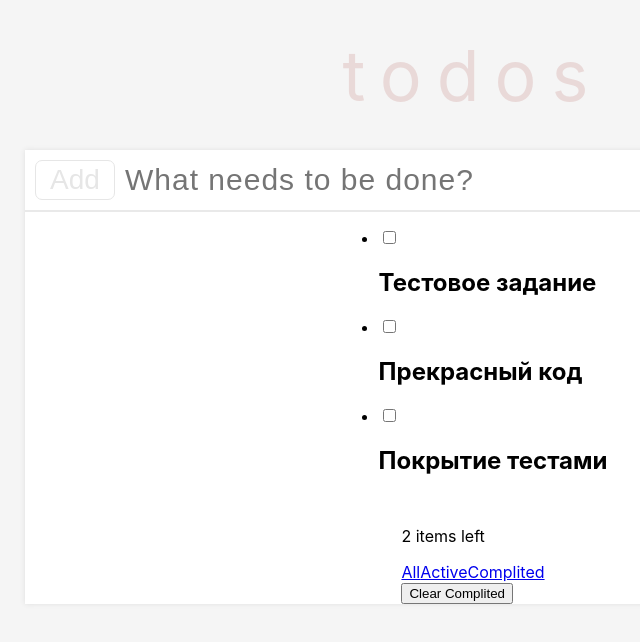
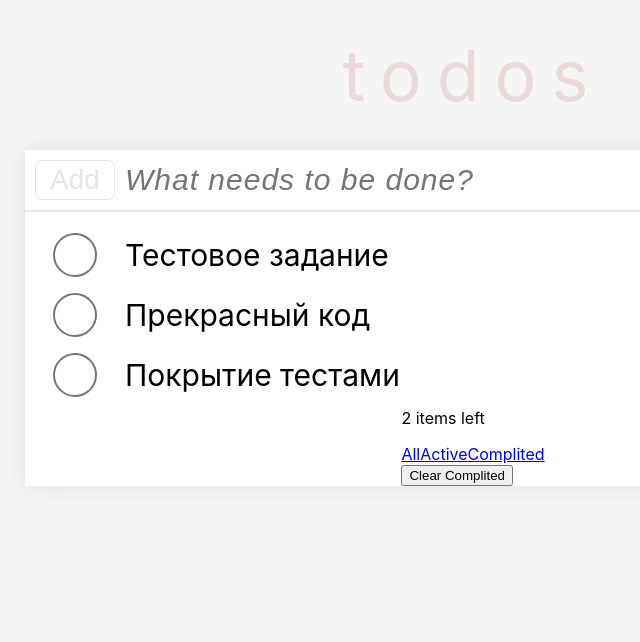
Before and after one commit to RitaKruglova/mindbox-test-task, a React (Create React App) app: page / in a window 1280 px wide. Shown: the top 642 px of the page, without its empty margins (167-807 px from the left). Built offline with nearby package versions, Linux system fonts and the light colour scheme.

Commit message:
feat: add styles for to do list

```diff
--- a/src/components/App/App.module.css
+++ b/src/components/App/App.module.css
@@ -19,7 +19,7 @@
   display: flex;
   flex-direction: column;
   align-items: center;
-  box-shadow: 0px 0px 5px 0px rgba(223, 223, 223, 1);
+  box-shadow: 0px 0px 25px 0px rgba(223, 223, 223, 1);
   background-color: white;
 }
 
--- a/src/components/Input/Input.module.css
+++ b/src/components/Input/Input.module.css
@@ -26,6 +26,7 @@
   font-size: 30px;
   line-height: 40px;
   font-weight: 400;
+  font-style: italic;
   letter-spacing: 1px;
   padding: 0;
   caret-color: rgb(117 117 126);
--- a/src/components/ToDoItem/ToDoItem.module.css
+++ b/src/components/ToDoItem/ToDoItem.module.css
@@ -0,0 +1,62 @@
+.container {
+  width: 100%;
+  display: grid;
+  grid-template-columns: 80px 1fr;
+  padding: 0 10px;
+  column-gap: 10px;
+  box-sizing: border-box;
+  height: 60px;
+}
+
+.checkbox {
+  position: absolute;
+  width: 1px;
+  height: 1px;
+  overflow: hidden;
+  -webkit-clip-path: inset(0 0 0 0);
+  clip-path: inset(0 0 0 0);
+  top: 7px;
+  right: 7px;
+}
+
+.visibleCheckbox {
+  width: 40px;
+  height: 40px;
+  border-radius: 50%;
+  border: 2px solid rgb(117 117 126);
+  align-self: center;
+  justify-self: center;
+  position: relative;
+}
+
+.visibleCheckbox {
+  position: relative;
+  width: 40px;
+  height: 40px;
+  border-radius: 50%;
+  border: 2px solid rgb(117, 117, 126);
+  align-self: center;
+  justify-self: center;
+  overflow: hidden;
+}
+
+.checkMark {
+  display: none;
+  width: 100%;
+  height: 100%;
+  background-color: white;
+  color: rgb(119 192 175);
+  font-size: 23px;
+  line-height: 40px;
+  text-align: center;
+  vertical-align: middle;
+}
+
+.checkbox:checked + .visibleCheckbox > .checkMark {
+  display: block;
+}
+
+.text {
+  font-size: 30px;
+  font-weight: 400;
+}
--- a/src/components/ToDoItem/ToDoItem.tsx
+++ b/src/components/ToDoItem/ToDoItem.tsx
@@ -3,15 +3,20 @@ import toDoItemStyles from './ToDoItem.module.css';
 
 interface IToDoItemProps {
   text: string;
+  id: number;
 }
 
-const ToDoItem: FC<IToDoItemProps> = ({ text }) => {
+const ToDoItem: FC<IToDoItemProps> = ({ text, id }) => {
   return (
     <li className={toDoItemStyles.container}>
       <input
         className={toDoItemStyles.checkbox}
         type="checkbox"
+        id={`${id}`}
       />
+      <label htmlFor={`${id}`} className={toDoItemStyles.visibleCheckbox}>
+        <span className={toDoItemStyles.checkMark}>✓</span>
+      </label>
       <h2 className={toDoItemStyles.text}>{text}</h2>
     </li>
   )
--- a/src/components/ToDoList/ToDoList.module.css
+++ b/src/components/ToDoList/ToDoList.module.css
@@ -0,0 +1,7 @@
+.container {
+  width: 100%;
+  list-style: none;
+  padding: 0;
+  margin: 0;
+  min-height: 180px;
+}
--- a/src/components/ToDoList/ToDoList.tsx
+++ b/src/components/ToDoList/ToDoList.tsx
@@ -5,9 +5,9 @@ import ToDoItem from '../ToDoItem/ToDoItem';
 const ToDoList: FC = () => {
   return (
     <ul className={toDoListStyles.container}>
-      <ToDoItem text="Тестовое задание" />
-      <ToDoItem text="Прекрасный код" />
-      <ToDoItem text="Покрытие тестами" />
+      <ToDoItem text="Тестовое задание" id={1} />
+      <ToDoItem text="Прекрасный код" id={2} />
+      <ToDoItem text="Покрытие тестами" id={3} />
     </ul>
   )
 }
```
